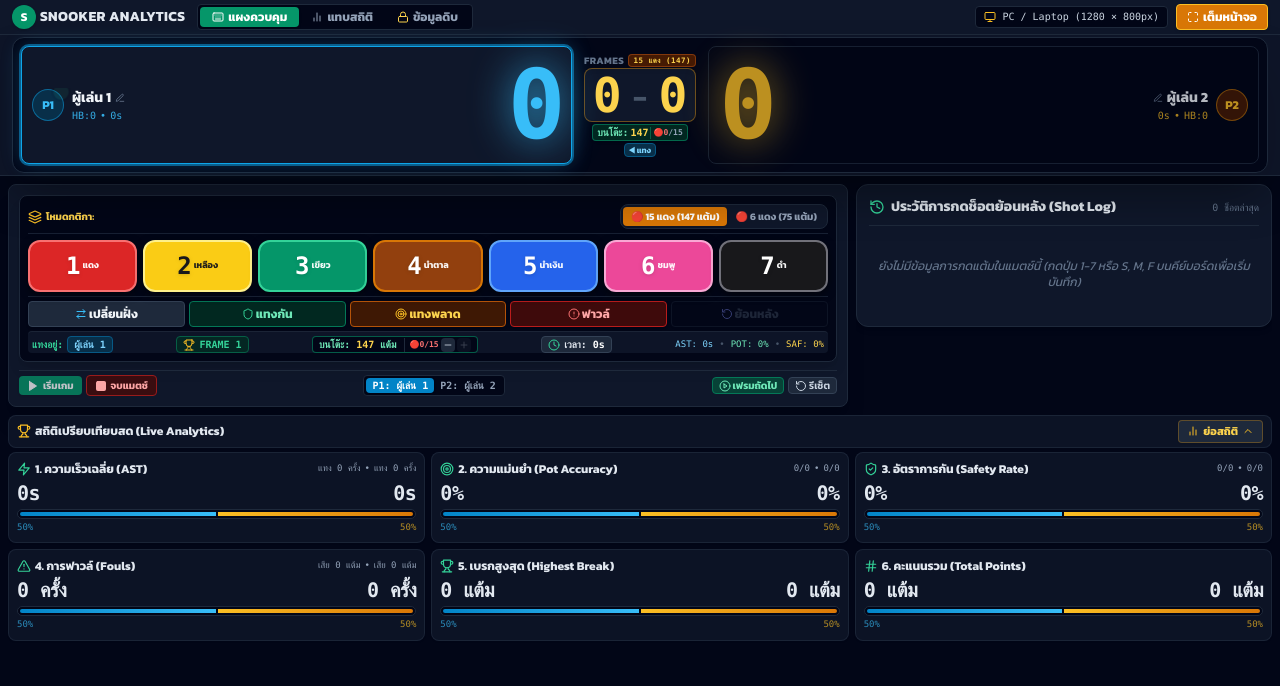
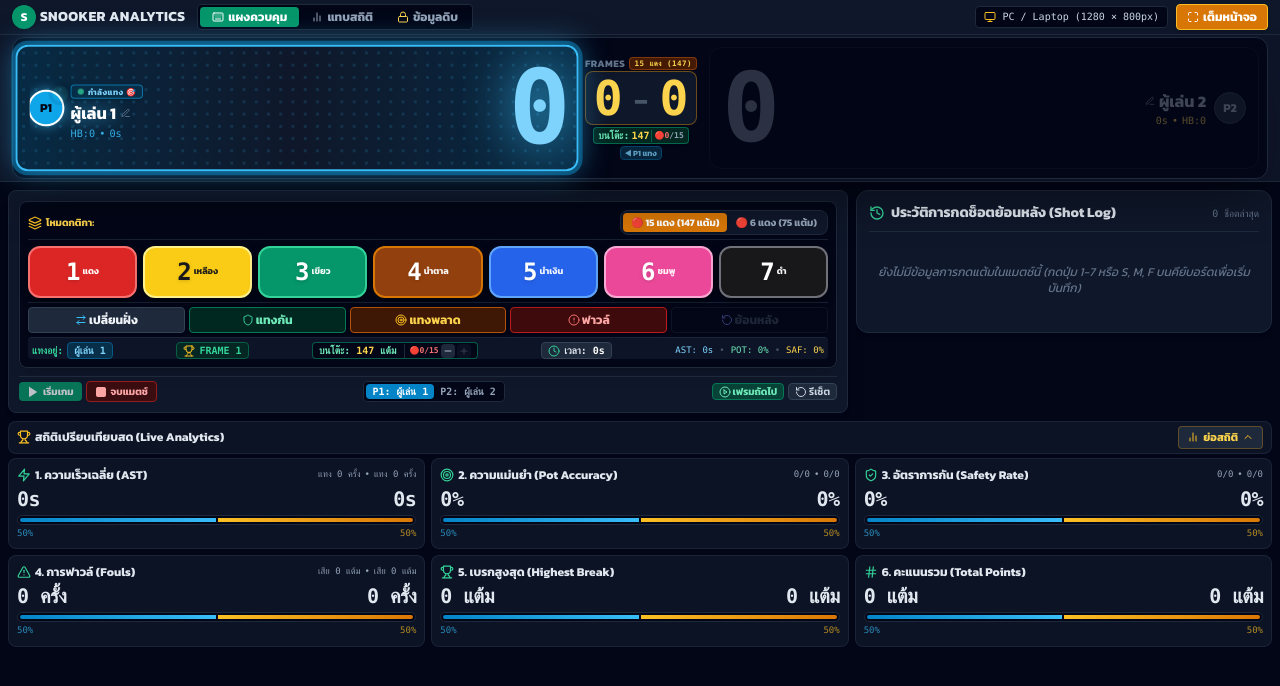
Before and after one commit to panuwatch-pop/snooker-analyzer, a React (Vite) app: page / in a window 1280 px wide. Shown: the top 686 px of the page. Built offline with nearby package versions, Linux system fonts and the light colour scheme.

Commit message:
อัพเกรดป้ายคะแนน

```diff
--- a/src/components/ScoreboardHeader.jsx
+++ b/src/components/ScoreboardHeader.jsx
@@ -1,5 +1,5 @@
 import React, { useState } from 'react';
-import { Flame, Edit3, Check, Trophy } from 'lucide-react';
+import { Flame, Edit3, Check, Trophy, PlayCircle } from 'lucide-react';
 
 const getDisplayName = (name) => {
   if (!name) return 'ผู้เล่น';
@@ -57,29 +57,52 @@ export function ScoreboardHeader({
     <header className="bg-slate-900/95 border-b border-slate-800 backdrop-blur-md sticky top-0 z-30 shadow-2xl">
       <div className="max-w-7xl mx-auto px-1 sm:px-3 py-0.5">
 
-        {/* Flexbox Scoreboard Deck - รองรับทั้ง 15 แดง (147 แต้ม) และ 6 แดง (75 แต้ม) */}
+        {/* Flexbox Scoreboard Deck - ไฮไลต์การ์ดผู้เล่นแทงอยู่ด้วยกรอบสว่างวาบและลายพื้นหลังสะท้อนแสง */}
         <div className="flex items-center justify-between gap-1 sm:gap-2 bg-slate-950 rounded-xl border border-slate-800 p-1 sm:p-2 shadow-2xl">
 
           {/* Player 1 Card (Cyan Palette) - กดแล้วสลับฝั่งเหมือนปุ่มเปลี่ยนฝั่ง */}
           <div
             onClick={() => handleSelectPlayer(0)}
-            className={`flex-1 flex items-center justify-between p-1 sm:p-2.5 rounded-lg border transition-all cursor-pointer ${
+            className={`relative flex-1 flex items-center justify-between p-1.5 sm:p-3 rounded-xl border transition-all duration-300 cursor-pointer overflow-hidden ${
               currentPlayerIndex === 0
-                ? 'bg-slate-900 border-sky-500 ring-2 ring-sky-500/50 shadow-[0_0_20px_rgba(56,189,248,0.25)]'
-                : 'bg-slate-950/60 border-slate-800 hover:border-slate-700 opacity-75'
+                ? 'bg-gradient-to-r from-sky-950/90 via-slate-900 to-sky-950/90 border-2 border-sky-400 ring-4 ring-sky-500/40 shadow-[0_0_30px_rgba(56,189,248,0.5)] scale-[1.02] z-10'
+                : 'bg-slate-950/40 border-slate-900 opacity-40 hover:opacity-75 grayscale-[30%]'
             }`}
           >
-            <div className="flex items-center gap-1 sm:gap-2 overflow-hidden">
+            {/* ลายพื้นหลัง Mesh Pattern เฉพาะตอนกำลังแทง (Active Player 1 Texture) */}
+            {currentPlayerIndex === 0 && (
+              <div
+                className="absolute inset-0 opacity-15 pointer-events-none"
+                style={{
+                  backgroundImage: `radial-gradient(#38bdf8 1.5px, transparent 1.5px)`,
+                  backgroundSize: '12px 12px'
+                }}
+              />
+            )}
+
+            <div className="flex items-center gap-1 sm:gap-2 overflow-hidden relative z-10">
               <div className="relative shrink-0">
-                <div className="w-6 h-6 sm:w-8 sm:h-8 rounded-full bg-sky-950 border border-sky-500/50 flex items-center justify-center text-sky-400 font-extrabold text-[10px] sm:text-xs">
+                <div className={`w-6 h-6 sm:w-8 sm:h-8 rounded-full flex items-center justify-center font-black text-[10px] sm:text-xs transition-all ${
+                  currentPlayerIndex === 0
+                    ? 'bg-sky-500 text-slate-950 shadow-[0_0_12px_rgba(56,189,248,0.9)] ring-2 ring-white'
+                    : 'bg-slate-800 text-slate-400 border border-slate-700'
+                }`}>
                   P1
                 </div>
                 {currentPlayerIndex === 0 && (
-                  <span className="absolute -top-0.5 -right-0.5 w-2.5 h-2.5 bg-emerald-400 border border-slate-950 rounded-full animate-ping" />
+                  <span className="absolute -top-1 -right-1 w-3 h-3 bg-emerald-400 border-2 border-slate-950 rounded-full animate-ping" />
                 )}
               </div>
 
               <div className="flex-1 min-w-0">
+                {/* 🎯 ป้ายบอกสถานะแทงอยู่ */}
+                {currentPlayerIndex === 0 && (
+                  <div className="inline-flex items-center gap-1 text-[8px] font-black text-sky-300 bg-sky-950/90 px-1.5 py-0.2 rounded border border-sky-500/60 shadow mb-0.5 tracking-wider">
+                    <span className="w-1.5 h-1.5 rounded-full bg-emerald-400 animate-pulse" />
+                    <span>กำลังแทง 🎯</span>
+                  </div>
+                )}
+
                 {isEditingP1 ? (
                   <div className="flex items-center gap-1" onClick={(e) => e.stopPropagation()}>
                     <input
@@ -96,7 +119,9 @@ export function ScoreboardHeader({
                   </div>
                 ) : (
                   <div className="flex items-center gap-0.5">
-                    <span className="font-bold text-slate-100 text-xs sm:text-sm truncate">
+                    <span className={`font-black text-xs sm:text-base truncate ${
+                      currentPlayerIndex === 0 ? 'text-white drop-shadow-[0_0_8px_rgba(56,189,248,0.6)]' : 'text-slate-400'
+                    }`}>
                       {getDisplayName(players[0].name)}
                     </span>
                     <button
@@ -116,8 +141,12 @@ export function ScoreboardHeader({
             </div>
 
             {/* 🎯 Current Frame Points P1 */}
-            <div className="text-right pl-1 sm:pl-2 shrink-0">
-              <div className="text-4xl xs:text-5xl sm:text-6xl md:text-7xl lg:text-8xl font-black text-sky-400 font-mono tracking-tighter leading-none select-none drop-shadow-[0_0_20px_rgba(56,189,248,0.8)]">
+            <div className="text-right pl-1 sm:pl-2 shrink-0 relative z-10">
+              <div className={`text-4xl xs:text-5xl sm:text-6xl md:text-7xl lg:text-8xl font-black font-mono tracking-tighter leading-none select-none transition-all ${
+                currentPlayerIndex === 0
+                  ? 'text-sky-300 drop-shadow-[0_0_25px_rgba(56,189,248,0.95)] scale-105'
+                  : 'text-slate-500'
+              }`}>
                 {players[0].currentFramePoints}
               </div>
             </div>
@@ -153,12 +182,12 @@ export function ScoreboardHeader({
                 </div>
               ) : (
                 currentPlayerIndex === 0 ? (
-                  <div className="text-[8px] font-bold text-sky-300 bg-sky-950 px-1 rounded border border-sky-800">
-                    ◀ แทง
+                  <div className="text-[8px] font-bold text-sky-300 bg-sky-950 px-1 rounded border border-sky-800 animate-pulse">
+                    ◀ P1 แทง
                   </div>
                 ) : (
-                  <div className="text-[8px] font-bold text-amber-300 bg-amber-950 px-1 rounded border border-amber-800">
-                    แทง ▶
+                  <div className="text-[8px] font-bold text-amber-300 bg-amber-950 px-1 rounded border border-amber-800 animate-pulse">
+                    P2 แทง ▶
                   </div>
                 )
               )}
@@ -168,30 +197,57 @@ export function ScoreboardHeader({
           {/* Player 2 Card (Amber Palette) - กดแล้วสลับฝั่งเหมือนปุ่มเปลี่ยนฝั่ง */}
           <div
             onClick={() => handleSelectPlayer(1)}
-            className={`flex-1 flex items-center justify-between p-1 sm:p-2.5 rounded-lg border transition-all cursor-pointer ${
+            className={`relative flex-1 flex items-center justify-between p-1.5 sm:p-3 rounded-xl border transition-all duration-300 cursor-pointer overflow-hidden ${
               currentPlayerIndex === 1
-                ? 'bg-slate-900 border-amber-500 ring-2 ring-amber-500/50 shadow-[0_0_20px_rgba(251,191,36,0.25)]'
-                : 'bg-slate-950/60 border-slate-800 hover:border-slate-700 opacity-75'
+                ? 'bg-gradient-to-r from-amber-950/90 via-slate-900 to-amber-950/90 border-2 border-amber-400 ring-4 ring-amber-500/40 shadow-[0_0_30px_rgba(251,191,36,0.5)] scale-[1.02] z-10'
+                : 'bg-slate-950/40 border-slate-900 opacity-40 hover:opacity-75 grayscale-[30%]'
             }`}
           >
+            {/* ลายพื้นหลัง Mesh Pattern เฉพาะตอนกำลังแทง (Active Player 2 Texture) */}
+            {currentPlayerIndex === 1 && (
+              <div
+                className="absolute inset-0 opacity-15 pointer-events-none"
+                style={{
+                  backgroundImage: `radial-gradient(#fbbf24 1.5px, transparent 1.5px)`,
+                  backgroundSize: '12px 12px'
+                }}
+              />
+            )}
+
             {/* 🎯 Current Frame Points P2 */}
-            <div className="text-left pr-1 sm:pr-2 shrink-0">
-              <div className="text-4xl xs:text-5xl sm:text-6xl md:text-7xl lg:text-8xl font-black text-amber-400 font-mono tracking-tighter leading-none select-none drop-shadow-[0_0_20px_rgba(251,191,36,0.8)]">
+            <div className="text-left pr-1 sm:pr-2 shrink-0 relative z-10">
+              <div className={`text-4xl xs:text-5xl sm:text-6xl md:text-7xl lg:text-8xl font-black font-mono tracking-tighter leading-none select-none transition-all ${
+                currentPlayerIndex === 1
+                  ? 'text-amber-300 drop-shadow-[0_0_25px_rgba(251,191,36,0.95)] scale-105'
+                  : 'text-slate-500'
+              }`}>
                 {players[1].currentFramePoints}
               </div>
             </div>
 
-            <div className="flex items-center gap-1 sm:gap-2 overflow-hidden text-right flex-row-reverse">
+            <div className="flex items-center gap-1 sm:gap-2 overflow-hidden text-right flex-row-reverse relative z-10">
               <div className="relative shrink-0">
-                <div className="w-6 h-6 sm:w-8 sm:h-8 rounded-full bg-amber-950 border border-amber-500/50 flex items-center justify-center text-amber-400 font-extrabold text-[10px] sm:text-xs">
+                <div className={`w-6 h-6 sm:w-8 sm:h-8 rounded-full flex items-center justify-center font-black text-[10px] sm:text-xs transition-all ${
+                  currentPlayerIndex === 1
+                    ? 'bg-amber-500 text-slate-950 shadow-[0_0_12px_rgba(251,191,36,0.9)] ring-2 ring-white'
+                    : 'bg-slate-800 text-slate-400 border border-slate-700'
+                }`}>
                   P2
                 </div>
                 {currentPlayerIndex === 1 && (
-                  <span className="absolute -top-0.5 -left-0.5 w-2.5 h-2.5 bg-emerald-400 border border-slate-950 rounded-full animate-ping" />
+                  <span className="absolute -top-1 -left-1 w-3 h-3 bg-emerald-400 border-2 border-slate-950 rounded-full animate-ping" />
                 )}
               </div>
 
               <div className="flex-1 min-w-0">
+                {/* 🎯 ป้ายบอกสถานะแทงอยู่ */}
+                {currentPlayerIndex === 1 && (
+                  <div className="inline-flex items-center gap-1 text-[8px] font-black text-amber-300 bg-amber-950/90 px-1.5 py-0.2 rounded border border-amber-500/60 shadow mb-0.5 tracking-wider justify-end">
+                    <span>🎯 กำลังแทง</span>
+                    <span className="w-1.5 h-1.5 rounded-full bg-emerald-400 animate-pulse" />
+                  </div>
+                )}
+
                 {isEditingP2 ? (
                   <div className="flex items-center gap-1" onClick={(e) => e.stopPropagation()}>
                     <input
@@ -214,7 +270,9 @@ export function ScoreboardHeader({
                     >
                       <Edit3 className="w-2.5 h-2.5" />
                     </button>
-                    <span className="font-bold text-slate-100 text-xs sm:text-sm truncate">
+                    <span className={`font-black text-xs sm:text-base truncate ${
+                      currentPlayerIndex === 1 ? 'text-white drop-shadow-[0_0_8px_rgba(251,191,36,0.6)]' : 'text-slate-400'
+                    }`}>
                       {getDisplayName(players[1].name)}
                     </span>
                   </div>
```
